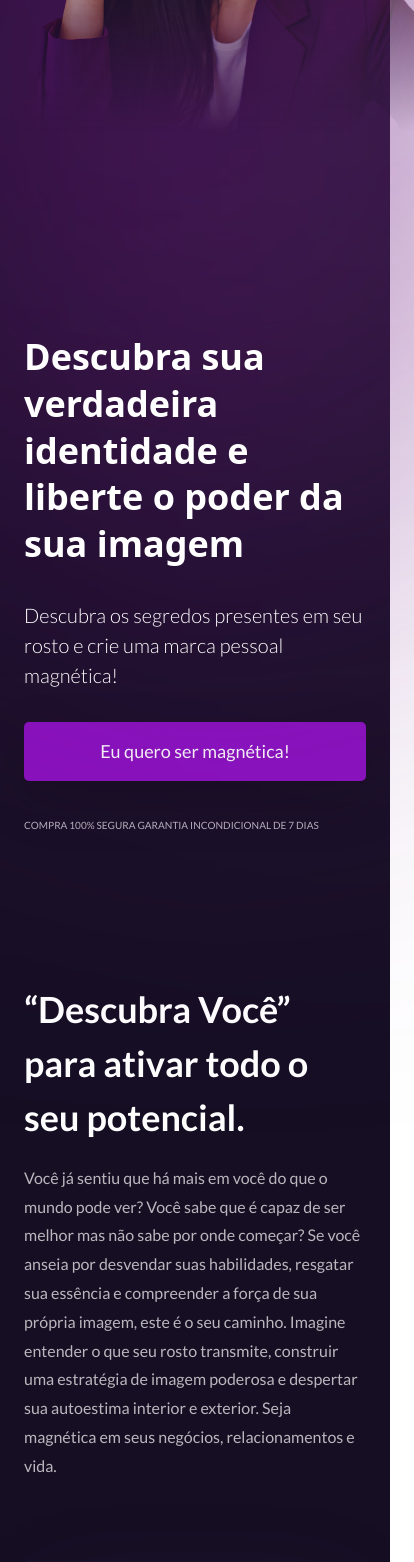
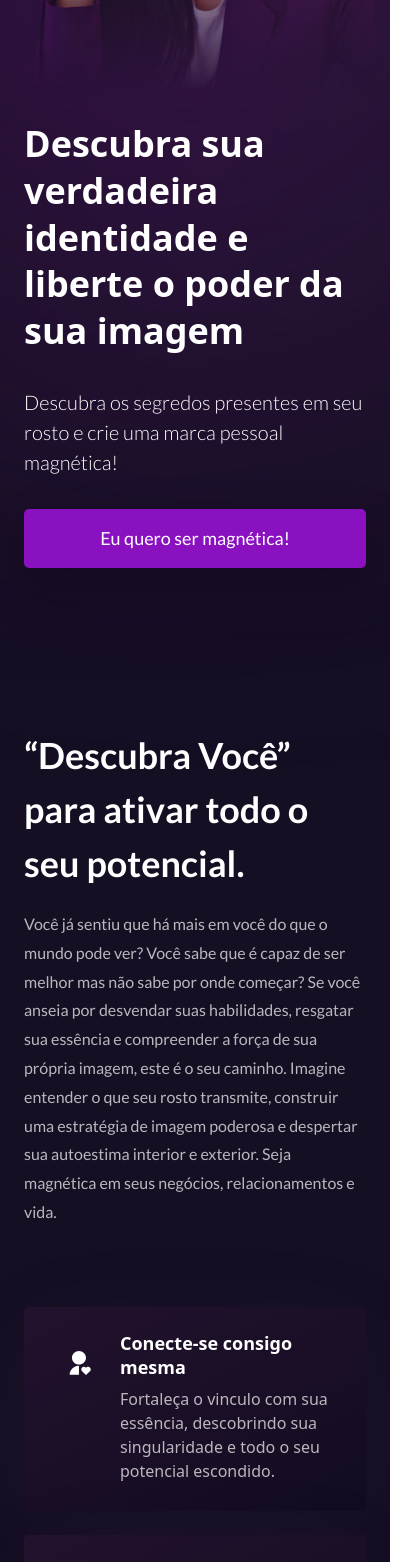
Before and after one commit to RaisaBernardes/chrisarrudadescubravoce, a React (Vite) app in the folder descubra-voce-chris/: page / in a window 390 px wide. Shown: the part 340-1902 px from the top of the page, 414 px wide, since content can reach past the window. Built offline with nearby package versions, Linux system fonts and the light colour scheme.

Commit message:
penultimas mudanças

```diff
--- a/descubra-voce-chris/src/App.jsx
+++ b/descubra-voce-chris/src/App.jsx
@@ -1,6 +1,6 @@
 import styles from './style';
 
-import { Hero, ForWho, Learning, Benefits, HowWorks, Investment, Chris, Faq, Ending, CTA, Footer } from './components';
+import { Hero, ForWho, Learning, Benefits, HowWorks, Investment, Chris, Faq, Ending, Footer } from './components';
 
 const App = () => {
   return (
--- a/descubra-voce-chris/src/components/CTA.jsx
+++ b/descubra-voce-chris/src/components/CTA.jsx
@@ -3,7 +3,7 @@ import React from 'react'
 const CTA = ({ styles, label }) => {
   return (
     <button type='button'
-    className={`py-4 px-6 bg-button rounded-[5px] font-lato font-medium text-[18px] text-white outline-none ${styles} w-full ss:w-auto`}>
+    className={`py-4 px-6 bg-button rounded-[5px] font-lato font-medium text-[18px] text-white outline-none ${styles} w-full ss:w-auto hidden sm:block`}>
       {label}
     </button>
   )
--- /dev/null
+++ b/descubra-voce-chris/src/components/CTA2.jsx
@@ -0,0 +1,13 @@
+import React from 'react'
+
+const CTA2 = ({ styles, label }) => {
+    return (
+      <button type='button'
+      className={`py-4 px-6 bg-button rounded-[5px] font-lato font-medium text-[18px] text-white outline-none ${styles} w-full ss:w-auto sm:hidden`}>
+        {label}
+      </button>
+    )
+  }
+
+
+export default CTA2
--- a/descubra-voce-chris/src/components/Cards.jsx
+++ b/descubra-voce-chris/src/components/Cards.jsx
@@ -1,13 +1,14 @@
 import React from "react";
 
 const Cards = ({ content, icon }) => (
-  <div className="w-full flex justify-around flex-wrap px-5 py-5 rounded-[5px] ss:max-w-[270px] ss:my-5 learning-card">
+  <div className="w-full flex justify-around flex-wrap px-5 py-5 rounded-[5px] ss:max-w-[270px] ss:my-5 learning-card ">
     <img
       src={icon}
       alt="icon"
       className="w-[60px] h-[55px] object-contain mt-2 sm:mt-5"
     />
-    <p className="font-normal text-center text-[16px] leading-[130%] text-white mt-5 sm:mt-10 mr-4 ml-4 mb-10">
+
+    <p className="font-normal text-center text-[16px] leading-[130%] text-white mt-5 sm:mt-10 mr-2 ml-2 mb-10">
       {content}
     </p>
   </div>
--- a/descubra-voce-chris/src/components/Ending.jsx
+++ b/descubra-voce-chris/src/components/Ending.jsx
@@ -1,18 +1,20 @@
 import React from "react";
-import CTA from "../components/CTA";
+import CTA from "./CTA";
+import CTA2 from "./CTA2";
 //Venha embarcar nessa jornada de autodescoberta e transformação!
 
 const Ending = () => {
   return (
     <section id="investment" className={`padding max-container mt-20 mb-20 w-full`}>
         <div className={`flex flex-col justify-center items-center md:gap-y-12 xs:mb-10`}>
-          <h1 className={`z-[1] text-[30px] ss:text-[36px] text-white leading-[150%] font-lato font-bold text-center  md:max-w-[600px]`}>
+          <h1 className={`z-[1] text-[26px] ss:text-[36px] text-white leading-[150%] font-lato font-bold text-center md:w-[600px]`}>
             Venha embarcar nessa jornada de autodescoberta e transformação!
           </h1>
 
           {/*efeito*/}
 
           <CTA styles="mt-8" label="Inscreva-se já!" className="z-[1]" />
+          <CTA2 styles="mt-8" label="Inscreva-se já!" className="z-[1] hidden sm:block" />
         </div>
 
     </section>
--- a/descubra-voce-chris/src/components/ForWho.jsx
+++ b/descubra-voce-chris/src/components/ForWho.jsx
@@ -25,8 +25,8 @@ const ForWho = () => {
   const { title, text } = text_section2;
 
   return (
-    <section id="features" className={`flex-1 flex-row  items-start mt-20 sm:mt-20 sm:mb-20`}>
-      <div className="flex flex-col md:flex-row md:justify-items-start">
+    <section id="features" className={`flex-1 flex-row items-start sm:mt-20 sm:mb-20 `}>
+      <div className="flex flex-col md:flex-row md:justify-items-start pt-16 sm:pt-0">
         <div className={`flex-col flex-1`}>
           <h2 className={`${styles.heading2} flex flex-1`}>{title}</h2>
           <p className={`${styles.paragraph} flex flex-1 mt-5 max-w-[530px]`}>{text}</p>
--- a/descubra-voce-chris/src/components/Hero.jsx
+++ b/descubra-voce-chris/src/components/Hero.jsx
@@ -2,6 +2,7 @@ import styles, { layout } from "../style";
 import { hero1 } from "../assets";
 import CTA from "./CTA";
 import { motion }  from 'framer-motion'
+import CTA2 from "./CTA2";
 
 const Hero = () =>{
 
@@ -29,34 +30,42 @@ return (
       </h1>
 
       {/* mobile section */}
-      <div className="sm:hidden flex h-screen  items-end z-[1] w-full">
-
+      <div className="sm:hidden flex h-screen z-[1] w-full relative mt-0">
         <img
           src={hero1}
           alt="hero1"
-          className="flex-1 md:hidden absolute z-[1] w-[150%] h-[150%]  object-scale-down "
+          className="flex-1 md:hidden absolute z-[1] w-[100%] object-scale-down min-w-[350px] "
         />
-        <div className="xs:flex absolute z-[0] w-[100%] h-[100%] top-0 purple__gradient md:hidden" />
+        <div className="xs:flex absolute z-[0] w-[100%] h-[50%] top-0 purple__gradient md:hidden" />
 
-
-        <h1 className="flex-1 font-semibold text-[36px] sm:text-[56px] text-white text-left z-[2] leading-[130%]">
-        Descubra sua verdadeira identidade e liberte o poder da sua imagem
-        </h1>
+        <div className="absolute inset-x-0 bottom-0">
+          <h1 className="flex-1 font-semibold text-[36px] sm:text-[56px] text-white text-left z-[2] leading-[130%]   ">
+          Descubra sua verdadeira identidade e liberte o poder da sua imagem
+          </h1>
+          <p className={`${styles.heading3} max-w-[540px] mt-8 z-[2]`}>
+            Descubra os segredos presentes em seu rosto e
+            crie uma marca pessoal magnética!
+          </p>
+          <CTA2 styles='mt-8' label='Eu quero ser magnética!'/>
+        </div>
 
       </div>
 
+      {/* end mobile section */}
 
-      <p className={`${styles.heading3} max-w-[540px] mt-8 z-[2]`}>
+      <p className={`${styles.heading3} max-w-[540px] mt-8 z-[2] `}>
       <span className="hidden sm:flex">Domine a análise facial comportamental e embarque
       em uma jornada fascinante de autodescoberta.</span>
-      Descubra os segredos presentes em seu rosto e
-      crie uma marca pessoal magnética!
+      <span className="hidden sm:flex">Descubra os segredos presentes em seu rosto e
+      crie uma marca pessoal magnética!</span>
       </p>
 
-       <CTA styles='mt-8' label='Eu quero ser magnética!'/>
-       <p className={`${styles.paragraph_small} max-w-10px] mt-8`}>
-       Compra 100% segura <br className="hidden md:flex"/>Garantia incondicional de 7 dias
-       </p>
+
+      <CTA styles='mt-8' label='Eu quero ser magnética!'/>
+        <p className={`${styles.paragraph_small} max-w-10px] mt-8 hidden md:flex`}>
+        Compra 100% segura <br className="hidden md:flex"/>Garantia incondicional de 7 dias
+        </p>
+
     </div>
 
     {/*Right side*/}
--- a/descubra-voce-chris/src/components/Investment.jsx
+++ b/descubra-voce-chris/src/components/Investment.jsx
@@ -12,9 +12,9 @@ const Investment = () => {
         </h1>
       </div>
 
-      <div className={`flex flex-col justify-center items-center h-screen mt-40 sm:mt-0 `}>
-        <div className={`flex sm:flex-row flex-col space-x-10 ${styles.flexCenter}`}>
-          <div className={`border_card p-8 pr:8 pl:8 lg:pr-16 lg:pl-16 rounded-md shadow-md text-center`}>
+      <div className={`flex flex-col justify-center items-center mt-20`}>
+        <div className={`flex sm:flex-row flex-col sm:space-x-16  ${styles.flexCenter}`}>
+          <div className={`border_card pt-8 pb-8 px-4 sm:px-16 rounded-md shadow-md text-center`}>
             {/*Content for the left card*/}
             <div className={`text-2xl font-semibold uppercase second_purple_gradient`}>
               VALOR PROMOCIONAL
@@ -40,21 +40,21 @@ const Investment = () => {
           </div>
 
 
-          <div className={`flex-1 flex ${styles.flexCenter} p-4 rounded-md shadow-md`}>
+          <div className={`flex-1 flex md:p-4 rounded-md shadow-md`}>
             {/*Content for the right card*/}
-            <div className="text-left  flex-col">
+            <div className="justify-start text-center sm:text-left flex-col">
 
-              <div className="text-[48px] font-normal leading-[62.4px] capitalize second_purple_gradient mt-10">
+              <div className="text-[45px] sm:text-[48px] font-normal capitalize second_purple_gradient mt-10">
                 7 Dias
               </div>
-              <div className="w-80 font-lato text-[18px] sm:text-[20px] uppercase leading-[26.58px] second_purple_gradient">
+              <div className="w-80 sm:w-80 font-lato text-[18px] sm:text-[20px] uppercase leading-[26.58px] second_purple_gradient">
                 DE GARANTIA INCONDICIONAL
               </div>
 
-              <div className="flex flex-1 mt-10 mb-20 text-dimWhite">
+              <div className="flex flex-1 mt-10 mb-20 text-dimWhite w-80">
                 Caso, por algum motivo, achar que o conteúdo do curso não é
-                adequado para o seu perfil, você pode entrar em contato conosco
-                dentro de 7 dias e receberá o reembolso integral do seu
+                adequado <br/> para o seu perfil, você pode entrar em contato conosco
+                dentro de 7 dias e <br/> receberá o reembolso integral do seu
                 investimento.
               </div>
 
--- a/descubra-voce-chris/src/components/index.js
+++ b/descubra-voce-chris/src/components/index.js
@@ -9,6 +9,7 @@ import Hero from './Hero';
 import HowWorks from './HowWorks';
 import Investment from './Investment';
 import Learning from './Learning';
+import CTA2 from './CTA2';
 
 export {
     Benefits,
@@ -21,5 +22,6 @@ export {
     Learning,
     Ending,
     Faq,
-    Footer
+    Footer,
+    CTA2
 }
```
